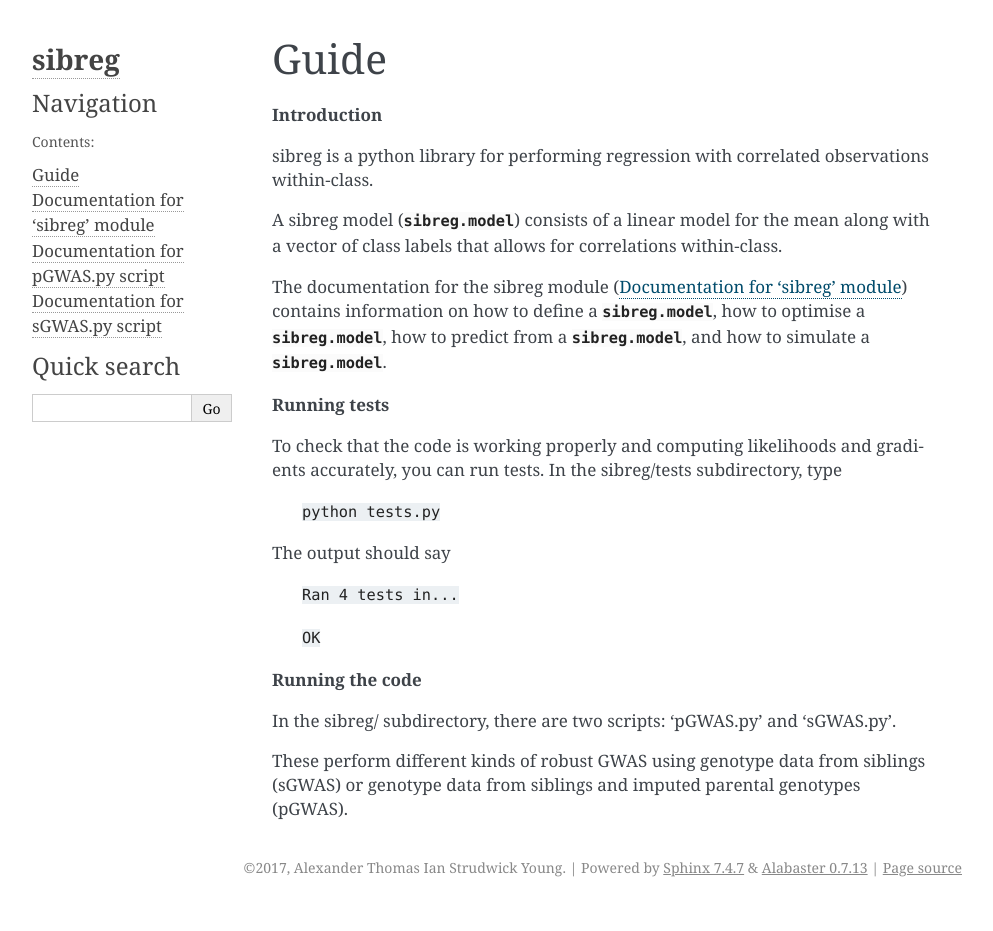
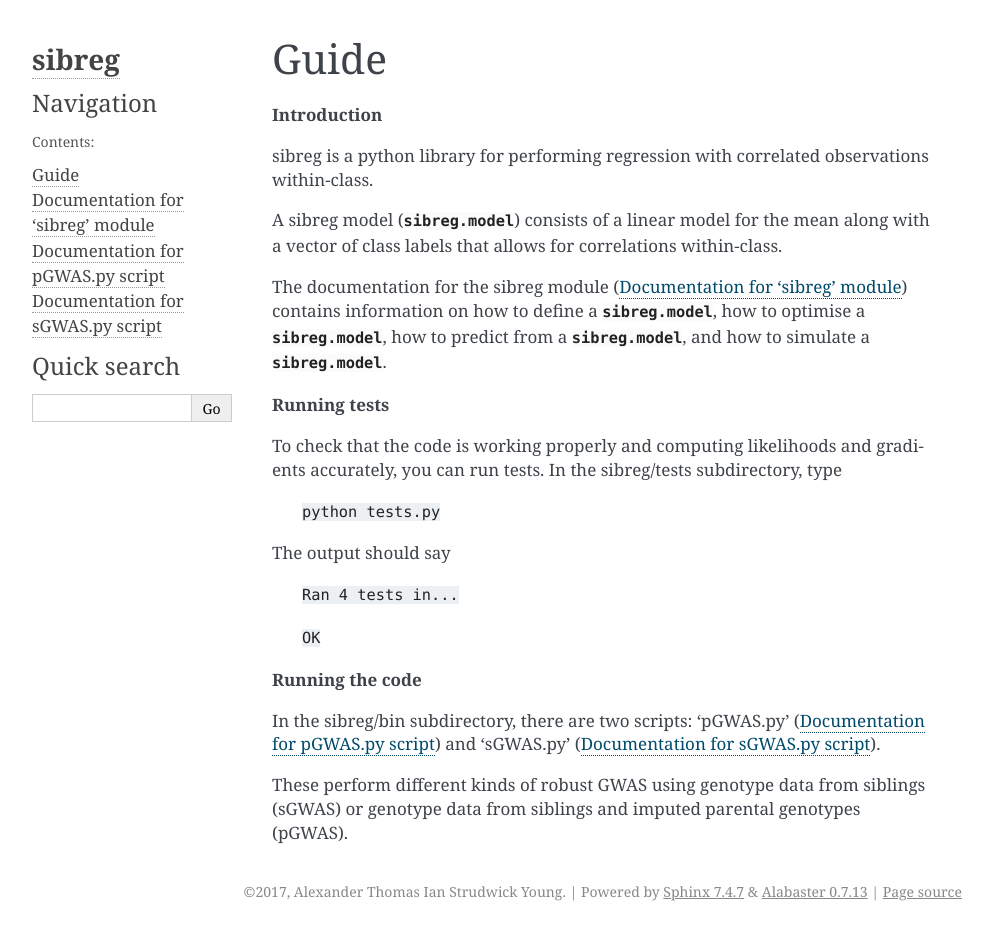
Before and after one commit to AlexTISYoung/snipar, a Sphinx documentation site: the page built from docs/guide.rst, in a window 1280 px wide. Shown: the whole page, without its empty margins (148-1141 px from the left). Built offline with Sphinx 7.4.7, drawn with Linux system fonts in a browser that asks for light colours; before the commit the page ends 907 px from its top, so only the background shows below that.

Commit message:
documentation

```diff
--- a/docs/guide.rst
+++ b/docs/guide.rst
@@ -27,7 +27,7 @@ The output should say
 
 **Running the code**
 
-In the sibreg/ subdirectory, there are two scripts: 'pGWAS.py' and 'sGWAS.py'.
+In the sibreg/bin subdirectory, there are two scripts: 'pGWAS.py' (:doc:`pGWAS`) and 'sGWAS.py' (:doc:`sGWAS`).
 
 These perform different kinds of robust GWAS using genotype data from siblings (sGWAS)
 or genotype data from siblings and imputed parental genotypes (pGWAS).
```
